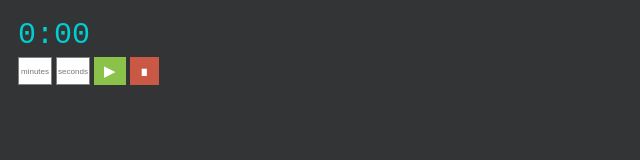
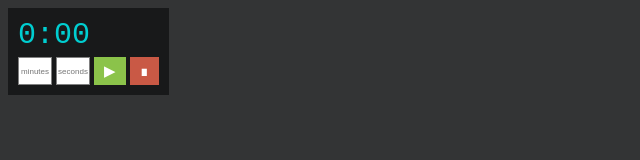
Before and after one commit to Muddlefooting/Timer, a plain HTML site: page index.html in a window 1280 px wide. Shown: the whole page, without its empty margins (0-640 px from the left). Drawn offline with Linux system fonts and the light colour scheme.

Commit message:
Update index.html

```diff
--- a/index.html
+++ b/index.html
@@ -11,7 +11,7 @@
       background-color: rgb(51, 52, 53);;
     }
     .section {
-      background-color: rgb(51, 52, 53);;
+      background-color: rgb(24, 25, 26);;
       padding: 10px;
       width: fit-content;
 
```
